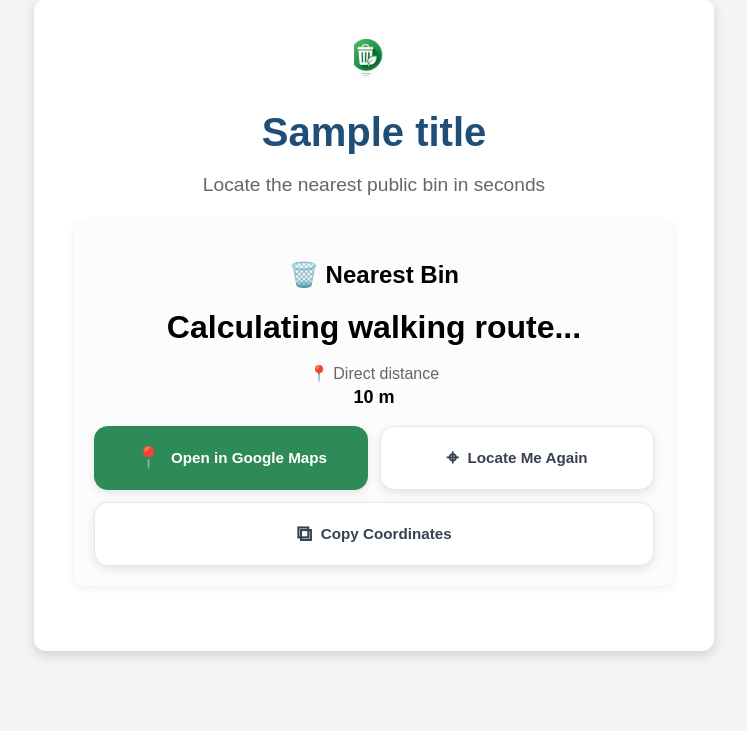
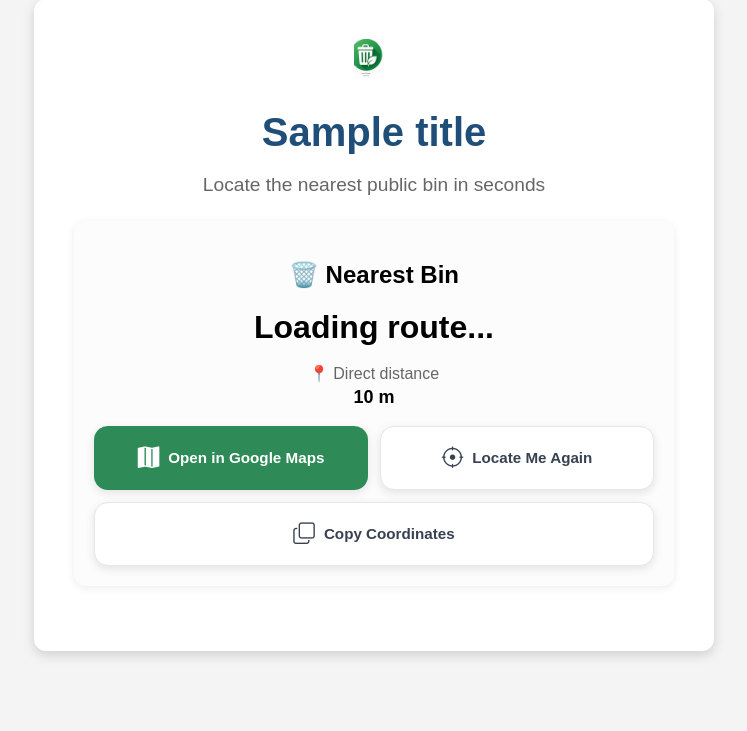
Before and after one commit to Th3ThirdMan/nearest-bin, a Flask app: template templates/index.html in a window 1280 px wide. Shown: the part 81-812 px from the top of the page, without its empty margins (266-1013 px from the left). Run offline with Flask 3, Linux system fonts and the light colour scheme; the template is opened without the code that fills it: most values are stand-ins (such as "Sample title", 1, 10 or a date in 2020).

Commit message:
Polish loading text and button icons

```diff
--- a/static/js/app.js
+++ b/static/js/app.js
@@ -154,6 +154,8 @@ if (window.findMyBinData) {
   // -----------------------------
   async function loadWalkingRoute(selectedBinLatitude, selectedBinLongitude) {
     const walkingRoute = document.getElementById("walkingRoute");
+    walkingRoute.classList.add("walking-loading");
+    walkingRoute.innerText = "Loading route...";
 
     try {
       const response = await fetch("/walking-route", {
@@ -196,7 +198,7 @@ if (window.findMyBinData) {
       const summary = routeData.features[0].properties.summary;
       const walkingDistance = Math.round(summary.distance);
       const walkingMinutes = Math.round(summary.duration / 60);
-
+      walkingRoute.classList.remove("walking-loading");
       walkingRoute.innerText = `🚶 ${walkingDistance} metres • About ${walkingMinutes} minutes`;
     } catch (error) {
       console.error("Walking route error:", error);
@@ -210,6 +212,8 @@ if (window.findMyBinData) {
           padding: [40, 40],
         },
       );
+
+      walkingRoute.classList.remove("walking-loading");
 
       walkingRoute.innerText =
         "Walking route unavailable. Use Navigate for directions.";
--- a/static/style.css
+++ b/static/style.css
@@ -233,6 +233,11 @@ p {
   height: 40px;
 }
 
+.distance.walking-loading {
+  font-size: 1.2rem;
+  font-weight: 600;
+}
+
 @media (max-width: 768px) {
   .container {
     width: auto;
--- a/templates/index.html
+++ b/templates/index.html
@@ -4,6 +4,10 @@
     <link
       rel="manifest"
       href="{{ url_for('static', filename='manifest.json') }}"
+    />
+    <link
+      rel="stylesheet"
+      href="https://cdn.jsdelivr.net/npm/bootstrap-icons@1.11.3/font/bootstrap-icons.min.css"
     />
     <meta name="theme-color" content="#2e8b57" />
     <meta charset="UTF-8" />
@@ -49,7 +53,7 @@
         {% if nearest_bin %}
         <h2 id="resultHeading">🗑️ Nearest Bin</h2>
 
-        <p id="walkingRoute" class="distance">Calculating walking route...</p>
+        <p id="walkingRoute" class="distance">Loading route...</p>
 
         <p class="straight-line-distance">
           <span class="direct-distance-label">📍 Direct distance</span>
@@ -65,7 +69,9 @@
             class="action-button primary-action"
             type="button"
           >
-            <span class="action-icon">📍</span>
+            <span class="action-icon">
+              <i class="bi bi-map-fill"></i>
+            </span>
             <span>Open in Google Maps</span>
           </button>
 
@@ -74,7 +80,9 @@
             class="action-button secondary-action"
             type="button"
           >
-            <span class="action-icon">⌖</span>
+            <span class="action-icon">
+              <i class="bi bi-crosshair"></i>
+            </span>
             <span>Locate Me Again</span>
           </button>
 
@@ -83,7 +91,9 @@
             class="action-button secondary-action"
             type="button"
           >
-            <span class="action-icon">⧉</span>
+            <span class="action-icon">
+              <i class="bi bi-copy"></i>
+            </span>
             <span>Copy Coordinates</span>
           </button>
         </div>
```
